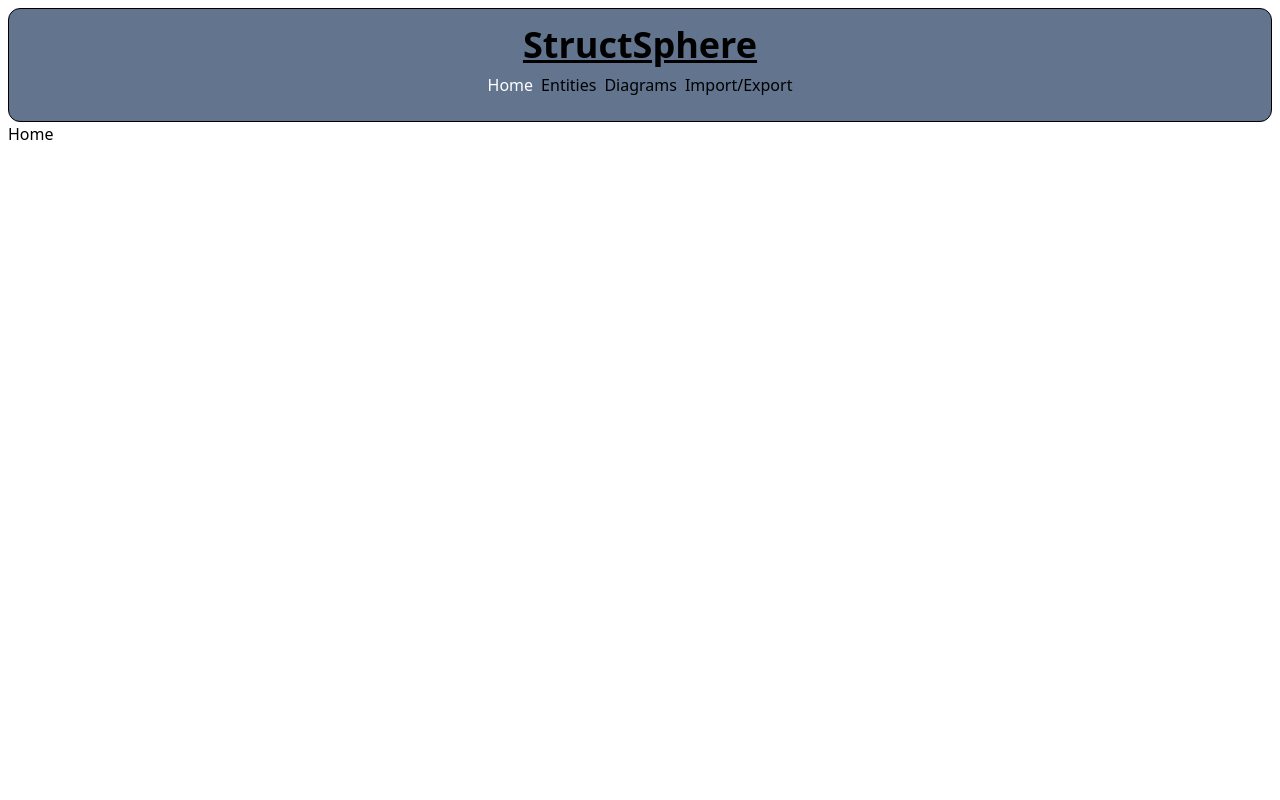
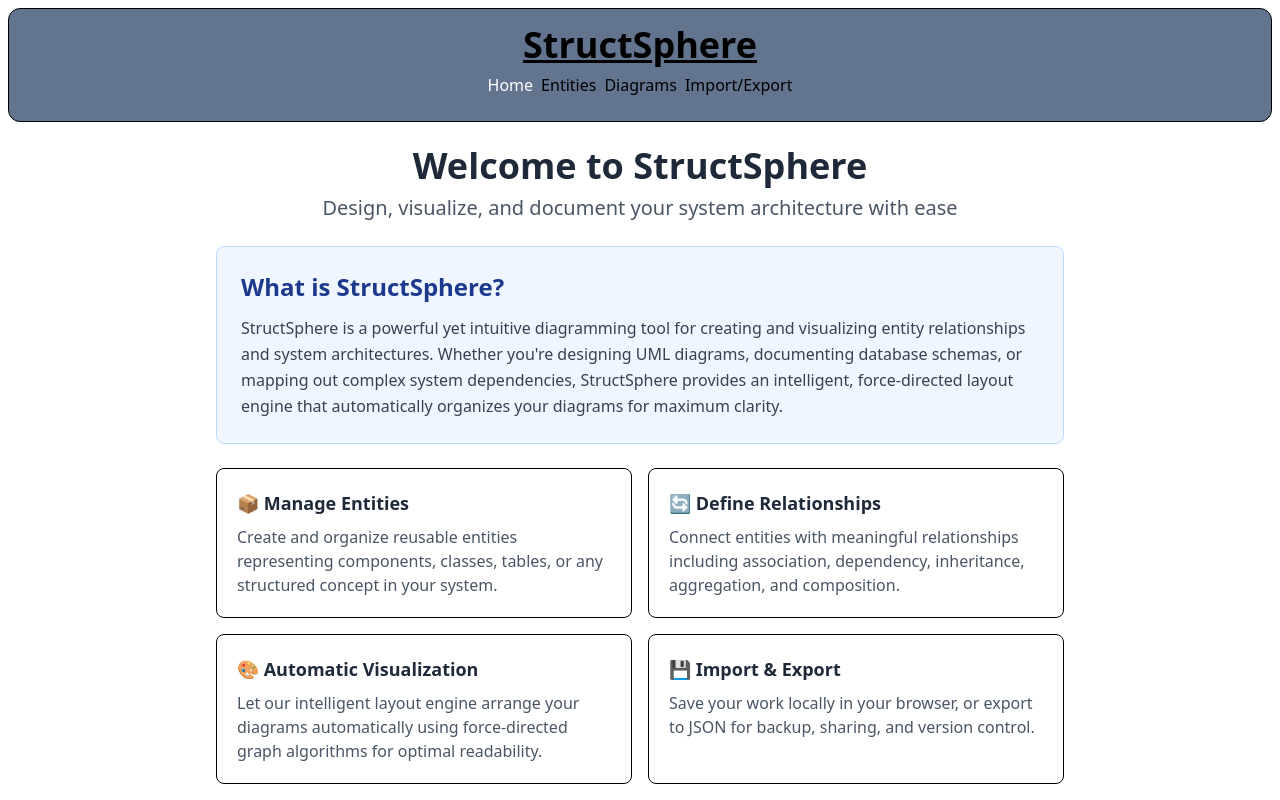
Before and after one commit to Junale/StructSphere, a React (Vite) app: page / in a window 1280 px wide. Built offline with nearby package versions, Linux system fonts and the light colour scheme.

Commit message:
add front page

```diff
--- /dev/null
+++ b/src/components/Home.tsx
@@ -0,0 +1,107 @@
+const Home = () => {
+	return (
+		<div className="flex  flex-col w-full overflow-y-auto">
+			<div className="flex  flex-col max-w-4xl mx-auto p-6 space-y-6">
+				<div className="text-center space-y-2">
+					<h1 className="text-4xl font-bold text-gray-800">
+						Welcome to StructSphere
+					</h1>
+					<p className="text-xl text-gray-600">
+						Design, visualize, and document your system architecture with ease
+					</p>
+				</div>
+
+				<div className="bg-blue-50 border border-blue-200 rounded-lg p-6 space-y-3">
+					<h2 className="text-2xl font-semibold text-blue-900">
+						What is StructSphere?
+					</h2>
+					<p className="text-gray-700 leading-relaxed">
+						StructSphere is a powerful yet intuitive diagramming tool for
+						creating and visualizing entity relationships and system
+						architectures. Whether you're designing UML diagrams, documenting
+						database schemas, or mapping out complex system dependencies,
+						StructSphere provides an intelligent, force-directed layout engine
+						that automatically organizes your diagrams for maximum clarity.
+					</p>
+				</div>
+
+				<div className="grid md:grid-cols-2 gap-4">
+					<div className="border rounded-lg p-5 space-y-2 hover:shadow-md transition-shadow">
+						<h3 className="text-lg font-semibold text-gray-800">
+							📦 Manage Entities
+						</h3>
+						<p className="text-gray-600">
+							Create and organize reusable entities representing components,
+							classes, tables, or any structured concept in your system.
+						</p>
+					</div>
+
+					<div className="border rounded-lg p-5 space-y-2 hover:shadow-md transition-shadow">
+						<h3 className="text-lg font-semibold text-gray-800">
+							🔄 Define Relationships
+						</h3>
+						<p className="text-gray-600">
+							Connect entities with meaningful relationships including
+							association, dependency, inheritance, aggregation, and
+							composition.
+						</p>
+					</div>
+
+					<div className="border rounded-lg p-5 space-y-2 hover:shadow-md transition-shadow">
+						<h3 className="text-lg font-semibold text-gray-800">
+							🎨 Automatic Visualization
+						</h3>
+						<p className="text-gray-600">
+							Let our intelligent layout engine arrange your diagrams
+							automatically using force-directed graph algorithms for optimal
+							readability.
+						</p>
+					</div>
+
+					<div className="border rounded-lg p-5 space-y-2 hover:shadow-md transition-shadow">
+						<h3 className="text-lg font-semibold text-gray-800">
+							💾 Import & Export
+						</h3>
+						<p className="text-gray-600">
+							Save your work locally in your browser, or export to JSON for
+							backup, sharing, and version control.
+						</p>
+					</div>
+				</div>
+
+				<div className="bg-green-50 border border-green-200 rounded-lg p-6 space-y-3">
+					<h2 className="text-xl font-semibold text-green-900">
+						Getting Started
+					</h2>
+					<ol className="list-decimal list-inside space-y-2 text-gray-700">
+						<li>
+							<strong>Create Entities:</strong> Navigate to the Entities page to
+							define the building blocks of your system
+						</li>
+						<li>
+							<strong>Build Diagrams:</strong> Create diagrams and add your
+							entities as nodes with customizable relationships
+						</li>
+						<li>
+							<strong>Visualize:</strong> View your diagrams with automatic
+							intelligent layout and positioning
+						</li>
+						<li>
+							<strong>Export & Share:</strong> Download your work as JSON to
+							back up or share with your team
+						</li>
+					</ol>
+				</div>
+
+				<div className="text-center text-gray-600">
+					<p>
+						All your data is stored securely in your browser and never leaves
+						your device.
+					</p>
+				</div>
+			</div>
+		</div>
+	);
+};
+
+export default Home;
--- a/src/components/RouterCustom.tsx
+++ b/src/components/RouterCustom.tsx
@@ -6,11 +6,12 @@ import EntityListDisplay from "./Entity/EntityListDisplay";
 import DiagramVisualizerDisplay from "./Diagram/visualizer/DiagramVisualizerDisplay";
 import { DiagramEditorProvider } from "@/contexts/DiagramEditorContext";
 import ImportExportDisplay from "./ImportExport/ImportExportDisplay";
+import Home from "./Home";
 
 const RouterCustom = () => {
 	return (
 		<Routes>
-			<Route index element={<>Home</>} />
+			<Route index element={<Home />} />
 
 			<Route path="entity" element={<EntityListDisplay />} />
 			<Route path="entity/:slug/edit" element={<EntityEditDisplay />} />
```
